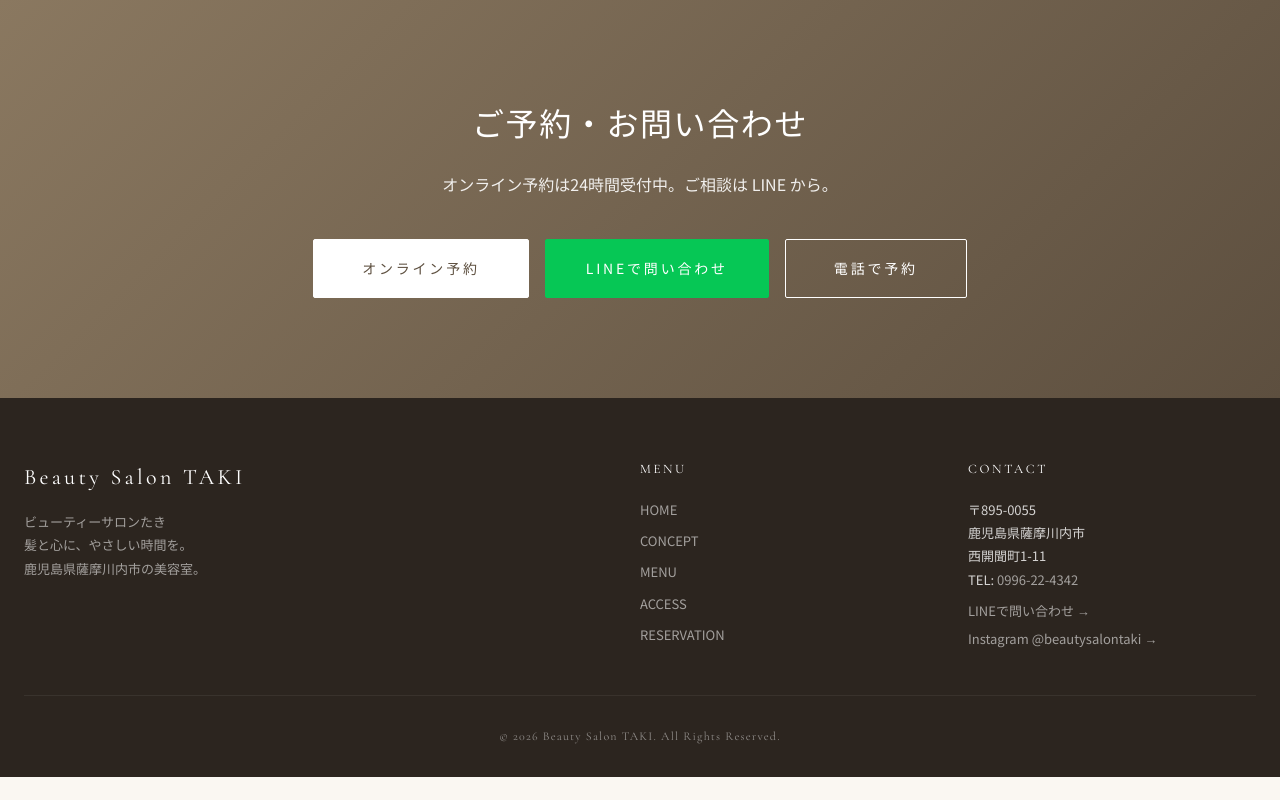
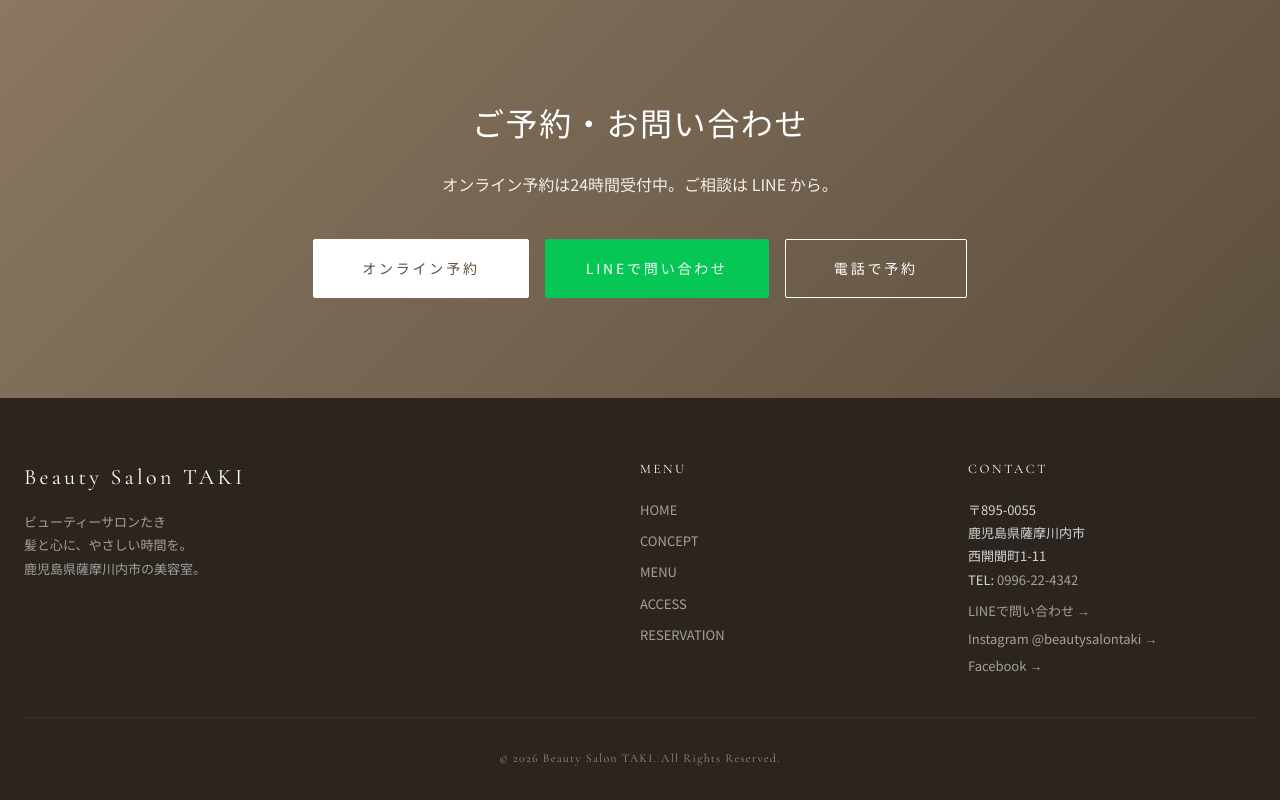
Before and after one commit to sr4000-max/beauty-salon-taki, a Next.js app: page / in a window 1280 px wide. Shown: the part 4470-5270 px from the top of the page. Before the commit the page ends 5247 px from the top, so only its background shows below. Built offline with nearby package versions, Linux system fonts and the light colour scheme.

Commit message:
seo: Facebook (taki.bs1) を JSON-LD sameAs とフッターに追加

```diff
--- a/app/_components/SiteFooter.tsx
+++ b/app/_components/SiteFooter.tsx
@@ -45,6 +45,15 @@
                 Instagram @beautysalontaki →
               </a>
             </p>
+            <p style={{ marginTop: "4px" }}>
+              <a
+                href="https://www.facebook.com/taki.bs1"
+                target="_blank"
+                rel="noopener noreferrer"
+              >
+                Facebook →
+              </a>
+            </p>
           </div>
         </div>
         <p className="copyright">© 2026 Beauty Salon TAKI. All Rights Reserved.</p>
--- a/app/layout.tsx
+++ b/app/layout.tsx
@@ -131,7 +131,10 @@
       closes: "19:00",
     },
   ],
-  sameAs: ["https://www.instagram.com/beautysalontaki/"],
+  sameAs: [
+    "https://www.instagram.com/beautysalontaki/",
+    "https://www.facebook.com/taki.bs1",
+  ],
   hasOfferCatalog: {
     "@type": "OfferCatalog",
     name: "サロンメニュー",
```
